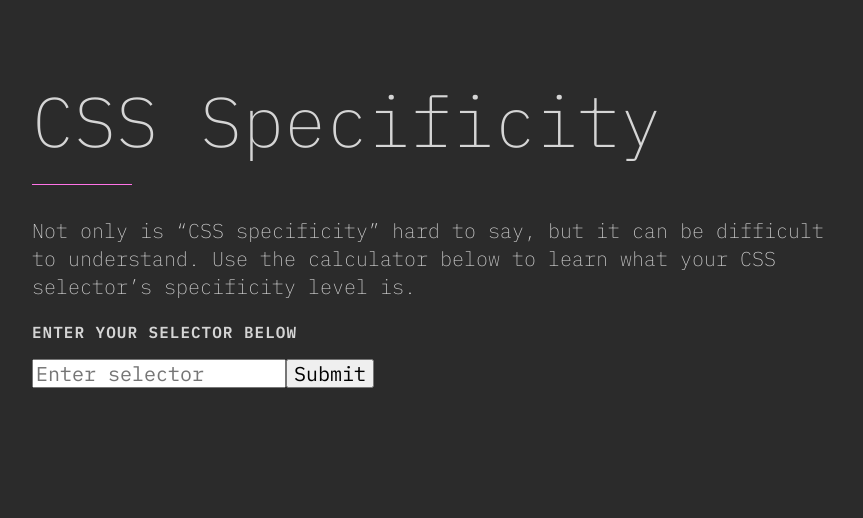
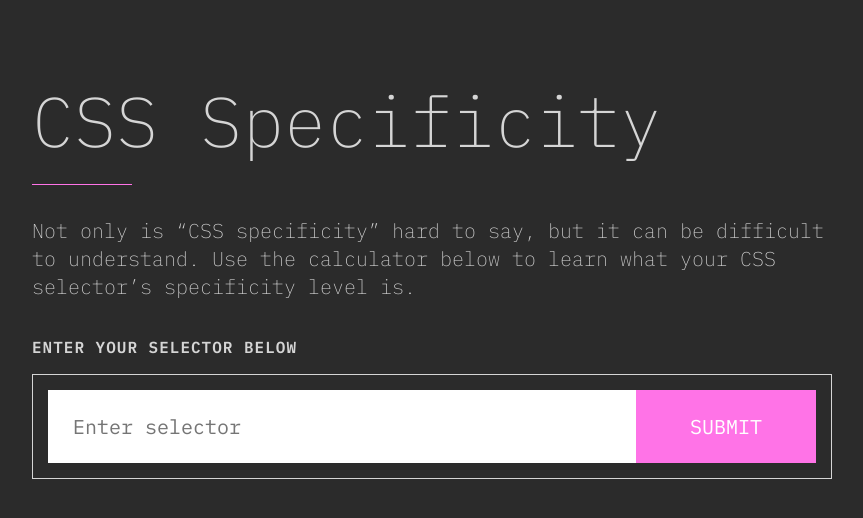
Before and after one commit to baileyhood/css-specificity-calculator, a Vue app: page / in a window 1280 px wide. Shown: the top 518 px of the page, without its empty margins (208-1071 px from the left). Built offline with nearby package versions, Linux system fonts and the light colour scheme.

Commit message:
fixed combinator selector

```diff
--- a/src/App.vue
+++ b/src/App.vue
@@ -2,7 +2,7 @@
   <div id="app">
     <h1 class="c-headline c-headline__divider">CSS Specificity</h1>
     <p>Not only is “CSS specificity” hard to say, but it can be difficult to understand. Use the calculator below to learn what your CSS selector’s specificity level is.</p>
-    <selector-input></selector-input>
+    <selector-input class="h-margin-top-35"></selector-input>
   </div>
 </template>
 
--- a/src/assets/styles/_base.scss
+++ b/src/assets/styles/_base.scss
@@ -7,6 +7,14 @@ body {
 	font-weight: 200;
 	line-height: 1.4;
 	padding: 25px;
+}
+
+ul {
+	padding-left: 0;
+}
+
+li {
+	list-style: none;
 }
 
 .c-headline {
--- /dev/null
+++ b/src/assets/styles/_helpers.scss
@@ -0,0 +1,7 @@
+$margins: (0, 5, 10, 15, 20, 25, 30, 35, 40, 45);
+
+@each $margin in $margins {
+	.h-margin-top-#{$margin} {
+		margin-top: #{$margin}px;
+	}
+}
--- /dev/null
+++ b/src/assets/styles/_input.scss
@@ -0,0 +1,46 @@
+//Inputs
+
+.c-input {
+
+	&__container {
+		border: 1px solid $color-light-gray;
+	}
+
+	&__container,
+	&__list {
+		padding: 15px;
+		display: flex;
+	}
+
+	&__item {
+		flex-basis: 75%;
+		padding: 25px;
+	}
+
+	&__button {
+		background-color: $color-pink;
+		color: #fff;
+		flex-basis: 25%;
+		text-transform: uppercase;
+	}
+
+	&__item,
+	&__button {
+		border: none;
+	}
+
+	&__list {
+		border-bottom: 1px solid $color-light-gray;
+		border-left: 1px solid $color-light-gray;
+		border-right: 1px solid $color-light-gray;
+		flex-direction: column;
+	}
+
+	&__list-item {
+		align-items: center;
+		display: flex;
+		font-size: 24px;
+		justify-content: space-between;
+	}
+
+}
--- a/src/assets/styles/project.scss
+++ b/src/assets/styles/project.scss
@@ -2,3 +2,6 @@
 
 @import 'variables';
 @import 'base';
+@import 'input';
+
+@import 'helpers';
--- a/src/components/SelectorInput.vue
+++ b/src/components/SelectorInput.vue
@@ -2,8 +2,10 @@
   <div>
     <h3 class="c-subheadline">ENTER YOUR SELECTOR BELOW</h3>
     <!-- NOTE: v-model allows two-way data-binding: model & view are both updated together (keeps each in sync) -->
-    <input v-model="selectorText" placeholder="Enter selector" type="text">
-    <button v-on:click="addSelectorToList" type="submit">Submit</button>
+    <div class="c-input__container">
+      <input class="c-input__item" v-model="selectorText" placeholder="Enter selector" type="text">
+      <button class="c-input__button" v-on:click="addSelectorToList" type="submit">Submit</button>
+    </div>
     <selector-list v-bind:selectorList="selectorList"></selector-list>
   </div>
 </template>
@@ -30,25 +32,31 @@ export default {
     },
 
     getSpecificity: function() {
-      const split = this.selectorText.split(" "); //separate into strings
+      const split = this.selectorText.split(/\s|(?=\.)|(?=#)/); //separate into strings
       const selectorObj = {};
 
-      this.assignNumber(split, selectorObj); //assign specificity numbers
+      this.getSpecificityNumber(split, selectorObj); //assign specificity numbers
       selectorObj.entireSelector = this.selectorText; //add entire selector to obj
       return selectorObj;
     },
 
-    assignNumber: function(splitArr, obj) {
-      splitArr.forEach(function(el) {
-        if (el.indexOf(".") === 0) {
-          obj.class = obj.class >= 1 ? obj.class + 1 : 1;
-        } else if (el.indexOf("#") === 0) {
-          obj.id = obj.id >= 1 ? obj.id + 1 : 1;
+    assignSpecificityNumber: function(type, obj) {
+      obj[type] = obj[type] >= 1 ? obj[type] + 1 : 1;
+    },
+
+    // TODO: account for combinator selectors. Possibly try RegEx
+    getSpecificityNumber: function(splitArr, obj) {
+      const vm = this;
+      splitArr.forEach(function(selector) {
+        if (selector.indexOf(".") === 0) {
+          vm.assignSpecificityNumber("class", obj);
+        } else if (selector.indexOf("#") === 0) {
+          vm.assignSpecificityNumber("id", obj);
         } else {
-          obj.element = obj.element >= 1 ? obj.element + 1 : 1;
+          vm.assignSpecificityNumber("element", obj);
         }
       });
     }
-  }
-};
+  } //methods
+}; //export default
 </script>
--- a/src/components/SelectorList.vue
+++ b/src/components/SelectorList.vue
@@ -1,14 +1,18 @@
 <template>
   <div>
-    <ul>
-      <li v-for="(selector, index) in selectorList" v-bind:key="index">
+    <ul v-if="selectorList.length" class="c-input__list h-margin-top-0">
+      <li class="c-input__list-item" v-for="(selector, index) in selectorList" v-bind:key="index">
         {{selector.entireSelector}}
+        <div class="c-input__selector">
           <span v-if="selector.id" class="id-count">{{selector.id}}</span>
           <span v-else class="id-count">0</span>
+
           <span v-if="selector.class" class="class-count">{{selector.class}}</span>
           <span v-else class="class-count">0</span>
+
           <span v-if="selector.element" class="element-count">{{selector.element}}</span>
           <span v-else class="element-count">0</span>
+        </div>
       </li>
     </ul>
   </div>
```
Lines whose indentation alone changed are shown as unchanged.
